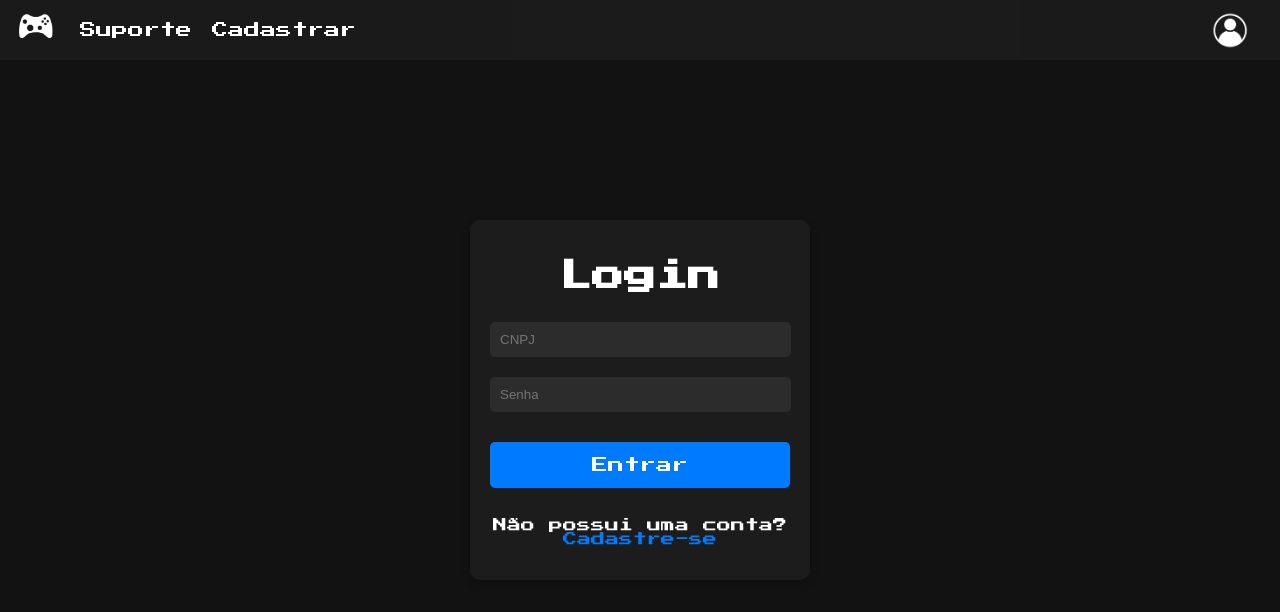
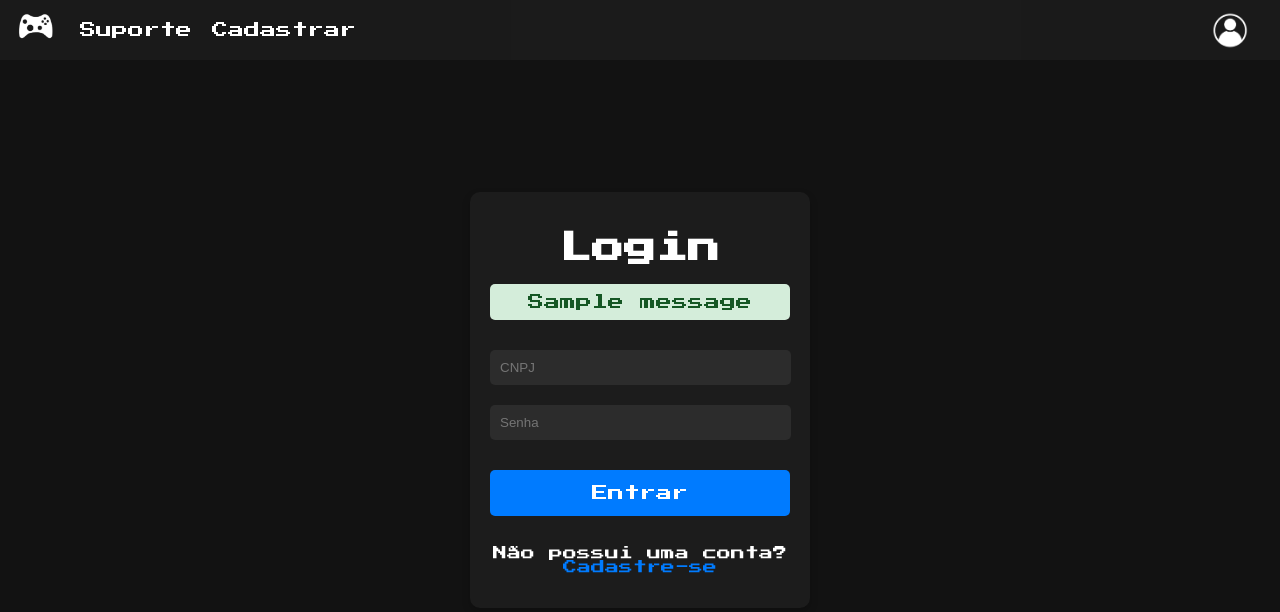
Before and after one commit to gessicatb/Trabalho-Eng-de-Software, a Flask app: page /entrar in a window 1280 px wide. Shown: the top 612 px of the page. Run offline with Flask 2, Linux system fonts and the light colour scheme; tables that the repository leaves empty hold one stand-in row (values such as "Sample post"); one stand-in notice (Sample message) is shown.

Commit message:
atualização entrar(agora é exibido uma mensagem de erro ao falhar)

```diff
--- a/app.py
+++ b/app.py
@@ -4,6 +4,7 @@ from models.pessoa import Pessoa
 from models.jogo import Jogo
 from models.db import db
 from flask_sqlalchemy import SQLAlchemy
+from flask import flash
 from werkzeug.security import generate_password_hash, check_password_hash
 import configparser
 
--- a/static/css/style.css
+++ b/static/css/style.css
@@ -344,3 +344,28 @@ input2, textarea {
     margin: 0 20px; /* Espaçamento à esquerda e à direita da imagem */
     align-self: center; /* Centraliza verticalmente a imagem em relação aos outros elementos */
 }
+
+.flash-messages {
+    margin: 20px 0;
+}
+
+.flash-messages ul {
+    list-style-type: none;
+    padding: 0;
+}
+
+.flash-messages li {
+    padding: 10px;
+    border-radius: 5px;
+    margin-bottom: 10px;
+}
+
+.flash-messages .success {
+    background-color: #d4edda;
+    color: #155724;
+}
+
+.flash-messages .error {
+    background-color: #f8d7da;
+    color: #721c24;
+}
--- a/templates/entrar.html
+++ b/templates/entrar.html
@@ -20,6 +20,19 @@
 
     <div class="container">
         <h1>Login</h1>
+
+        {% with messages = get_flashed_messages(with_categories=true) %}
+            {% if messages %}
+                <div class="flash-messages">
+                    <ul>
+                        {% for category, message in messages %}
+                            <li class="{{ category }}">{{ message }}</li>
+                        {% endfor %}
+                    </ul>
+                </div>
+            {% endif %}
+        {% endwith %}
+
         <form action="/entrar" method="post">
             <input type="text" name="cnpj" placeholder="CNPJ" required>
             <input type="password" name="senha" placeholder="Senha" required>
```
